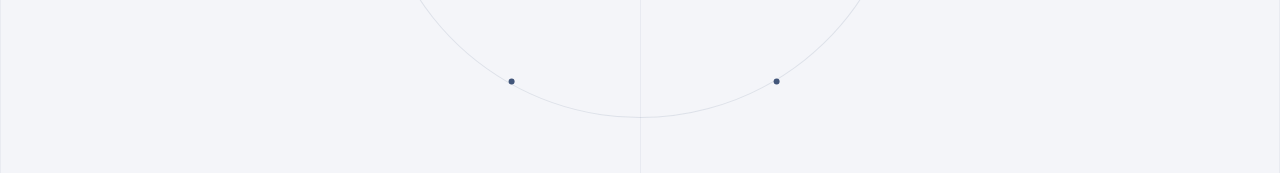
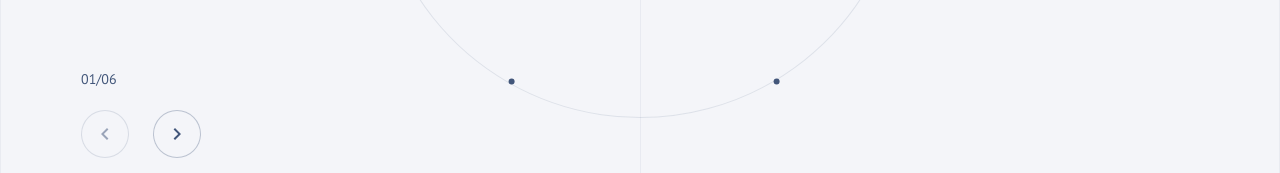
Before and after one commit to alexdfrontend/only-test, a React (Create React App) app: page / in a window 1280 px wide. Shown: the part 627-800 px from the top of the page. Built offline with nearby package versions, Linux system fonts and the light colour scheme.

Commit message:
Add circle-control buttons

```diff
--- a/src/App.tsx
+++ b/src/App.tsx
@@ -7,7 +7,6 @@ function App() {
   return (
     <div className="App">
       <Dates timePoints={timePoints_6} />
-      <Dates timePoints={timePoints_2} />
     </div>
   );
 }
--- a/src/components/Dates/Dates.module.scss
+++ b/src/components/Dates/Dates.module.scss
@@ -159,3 +159,25 @@
     right: 0;
     margin: auto;
 }
+
+.circleControls {
+    position: absolute;
+    top: 697px;
+    left: 80px;
+    width: 120px;
+    height: 88px;
+    display: flex;
+    flex-direction: column;
+    justify-content: space-between;
+
+    .activePointIndicator {
+        text-align: start;
+        font-size: 14px;
+    }
+
+    .buttons {
+        display: flex;
+        justify-content: space-between;
+        align-items: end;
+    }
+}
--- a/src/components/Dates/Dates.tsx
+++ b/src/components/Dates/Dates.tsx
@@ -3,6 +3,7 @@ import React, { useState, useRef, useEffect } from "react";
 import { gsap } from "gsap";
 import styles from "./Dates.module.scss";
 import { TimePoint } from "./types";
+import ArrowButton from "../ui/ArrowButton/ArrowButton";
 
 import { Swiper, SwiperSlide } from "swiper/react";
 import { Navigation, Pagination } from "swiper/modules";
@@ -135,6 +136,31 @@ const Dates: React.FC<Props> = ({ timePoints }) => {
                         </div>
                     ))}
                 </div>
+
+                <div className={styles.circleControls}>
+                    <div className={styles.activePointIndicator}>
+                        0{activeIndex + 1}/0{timePoints.length}
+                    </div>
+                    <div className={styles.buttons}>
+                        <ArrowButton
+                            direction="prev"
+                            onClick={() => {
+                                const newIndex = (activeIndex - 1) % timePoints.length;
+                                setActiveIndex(newIndex);
+                                rotateCircle(newIndex);
+                            }}
+                            disabled={activeIndex === 0}
+                        />
+                        <ArrowButton
+                            direction="next"
+                            onClick={() => {
+                                const newIndex = (activeIndex + 1) % timePoints.length;;
+                                setActiveIndex(newIndex);
+                                rotateCircle(newIndex);
+                            }}
+                            disabled={activeIndex === timePoints.length - 1}
+                        />
+                    </div>
                 </div>
 
                 <div className={styles.sliderContainer}>
@@ -155,6 +181,7 @@ const Dates: React.FC<Props> = ({ timePoints }) => {
                         ))}
                     </Swiper>
                 </div>
+            </div>
         </section>
     );
 };
--- /dev/null
+++ b/src/components/ui/ArrowButton/ArrowButton.module.scss
@@ -0,0 +1,29 @@
+@use '/src/styles/variables.scss' as vars;
+
+.button {
+  display: flex;
+  align-items: center;
+  justify-content: center;
+  width: 48px;
+  height: 48px;
+  border-radius: 50%;
+  border: 1px solid vars.$color-outline-a50;
+  background-color: vars.$color-bg;
+  cursor: pointer;
+  transition: background-color 0.2s ease;
+
+  &:hover {
+    background-color: white;
+  }
+
+  &:disabled {
+    opacity: 0.5;
+    pointer-events: none;
+  }
+}
+
+.icon {
+  width: 24px;
+  height: 24px;
+  fill: vars.$color-text;
+}
--- /dev/null
+++ b/src/components/ui/ArrowButton/ArrowButton.tsx
@@ -0,0 +1,35 @@
+import React from "react";
+import styles from "./ArrowButton.module.scss";
+
+interface Props {
+    direction: "next" | "prev";
+    onClick: () => void;
+    disabled?: boolean;
+}
+
+const ArrowButton: React.FC<Props> = ({
+    direction = "next",
+    onClick,
+    disabled = false,
+}) => {
+    return (
+        <button
+            className={`${styles.button} ${styles[direction]}`}
+            onClick={onClick}
+            disabled={disabled}
+            aria-label={`${
+                direction === "next" ? "Next slide" : "Previous slide"
+            }`}
+        >
+            <svg className={styles.icon} viewBox="0 0 24 24">
+                {direction === "next" ? (
+                    <path d="M8.59,16.59L13.17,12L8.59,7.41L10,6L16,12L10,18L8.59,16.59Z" />
+                ) : (
+                    <path d="M15.41,16.59L10.83,12L15.41,7.41L14,6L8,12L14,18L15.41,16.59Z" />
+                )}
+            </svg>
+        </button>
+    );
+};
+
+export default ArrowButton;
```
Lines whose indentation alone changed are shown as unchanged.
